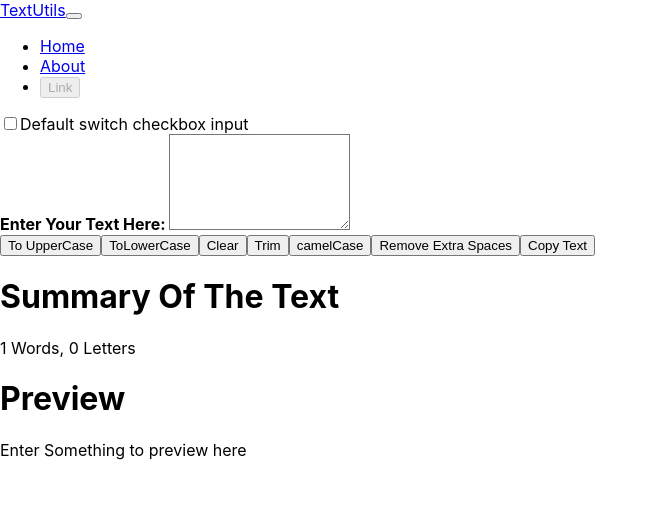
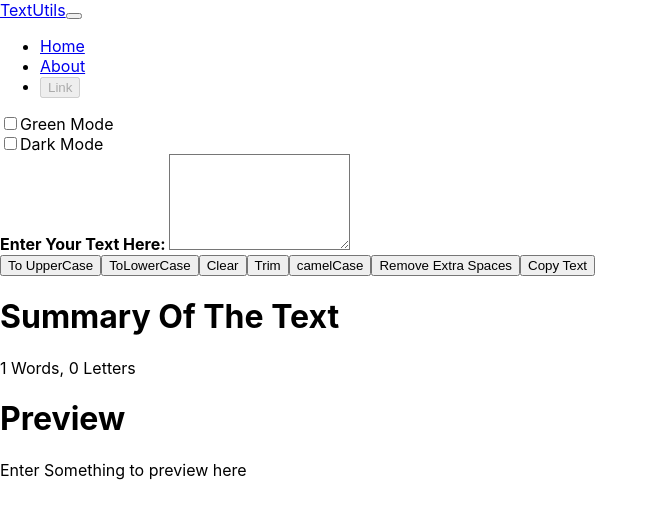
Before and after one commit to UTKARSH232003/textUtils, a React (Create React App) app: page / in a window 1280 px wide. Shown: the top 518 px of the page, without its empty margins (0-658 px from the left). Built offline with nearby package versions, Linux system fonts and the light colour scheme; the HTML template or start-up script is replaced by a standard one.

Commit message:
green mode added

```diff
--- a/src/App.js
+++ b/src/App.js
@@ -19,6 +19,18 @@ function App() {
       showAlert("Light Mode has been enabled", "success")
     }
   }
+  const toggleModeGreen = () => {
+    if(mode === 'light'){
+      setmode('green')
+      document.body.style.background = '#F2FFF0';
+      showAlert("Green Mode has been enabled", "success")
+    }
+    else{
+      setmode('light')
+      document.body.style.background = 'white';
+      showAlert("Light Mode has been enabled", "success");
+    }
+  }
   const [alert, setAlert] = useState(null);
 
   const showAlert = (message, type) => {
@@ -33,7 +45,7 @@ function App() {
   return (
     <>
       {/* <Navbar abouttext="this is TextUtil"/>  */}
-      <Navbar text="TextUtils" abouttext="this is TextUtil" mode={mode} toggleMode = {toggleMode}/>
+      <Navbar text="TextUtils" abouttext="this is TextUtil" mode={mode} toggleMode = {toggleMode} toggleModeGreen= {toggleModeGreen}/>
       <Alert alert={alert}/>
       <div className="container my-3">
         <TextForm mode={mode} showAlert={showAlert}/>
--- a/src/components/Navbar.js
+++ b/src/components/Navbar.js
@@ -29,9 +29,15 @@ export default function Navbar(props) {
           {/* <a className="nav-link disabled">Link</a> */}
         </li>
       </ul>
-      <div className={`form-check form-switch text-${props.mode === 'light'?'dark':'light'}`}>
+
+      <div className={`form-check form-switch text-${props.mode === 'green'?'#CCFFCC':(props.mode === 'light'?'dark':'light')}`}>
+        <input className="form-check-input" onClick={props.toggleModeGreen} type="checkbox" role="switch" id="flexSwitchCheckDefault"/>
+        <label className="form-check-label" htmlFor="flexSwitchCheckDefault">Green Mode</label>
+      </div>
+
+      <div className={`form-check form-switch text-${props.mode === 'green'?'#CCFFCC':(props.mode === 'light'?'dark':'light')}`}>
         <input className="form-check-input" onClick={props.toggleMode} type="checkbox" role="switch" id="flexSwitchCheckDefault"/>
-        <label className="form-check-label" htmlFor="flexSwitchCheckDefault">Default switch checkbox input</label>
+        <label className="form-check-label" htmlFor="flexSwitchCheckDefault">Dark Mode</label>
       </div>
     </div>
   </div>
```
